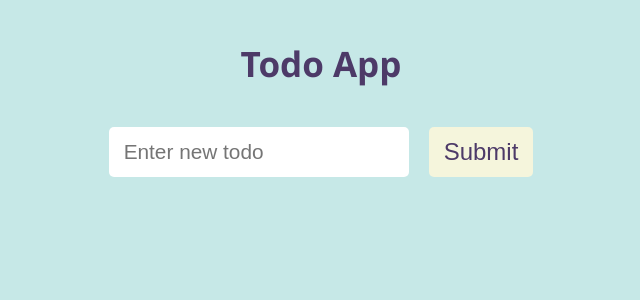
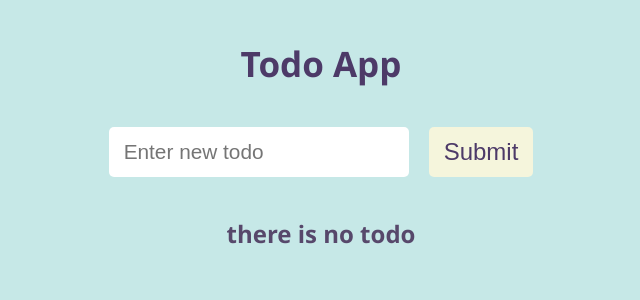
Before and after one commit to Elyzavetka/ToDo-Reminder-React, a React (Create React App) app: page / in a window 1280 px wide. Shown: the top 300 px of the page, without its empty margins (319-959 px from the left). Built offline with nearby package versions, Linux system fonts and the light colour scheme.

Commit message:
changed styles in index.css and add conditional rendering for todos

```diff
--- a/src/components/Todos/TodoList.js
+++ b/src/components/Todos/TodoList.js
@@ -4,7 +4,8 @@ import styles from './TodoList.module.css'
 const TodoList = ({ todos }) => {
     return (
         <div className={styles.todoListContainer}>
-            {todos.map((todo, index) => <Todo key={index} todo={todo} />)}
+            {todos.length > 0 ? (todos.map((todo, index) => <Todo key={index} todo={todo} />)) : (<h2>there is no todo</h2>)}
+            {}
         </div>
     )
 }
--- a/src/index.css
+++ b/src/index.css
@@ -7,6 +7,6 @@ body {
   font-family: 'Segoe UI', 'Roboto', 'Oxygen',
     'Ubuntu', 'Cantarell', 'Fira Sans', 'Droid Sans', 'Helvetica Neue',
     sans-serif;
-    color:white;
+    color:rgb(87, 72, 107);
     background-color: #c6e8e7;
 }
```
